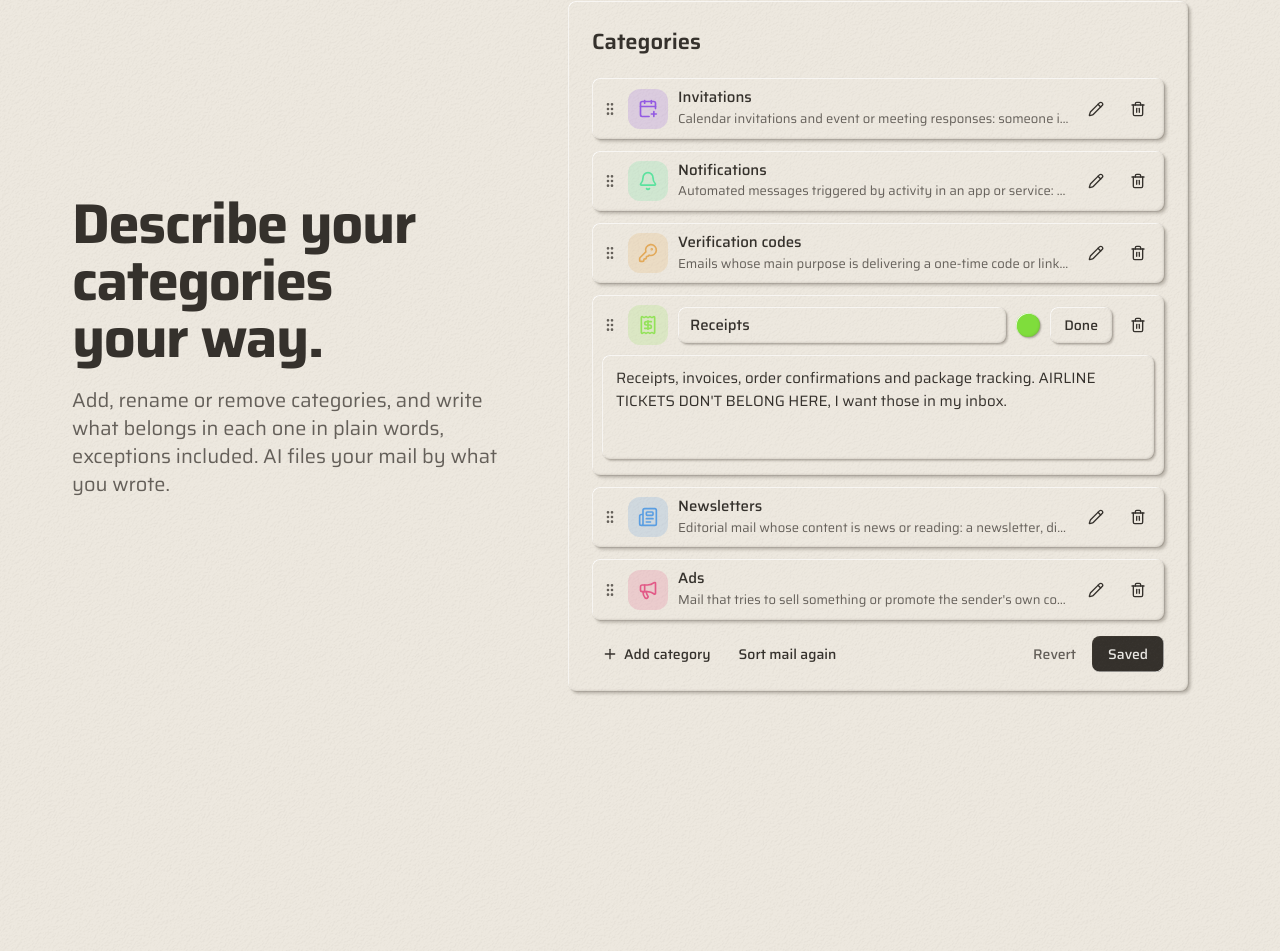
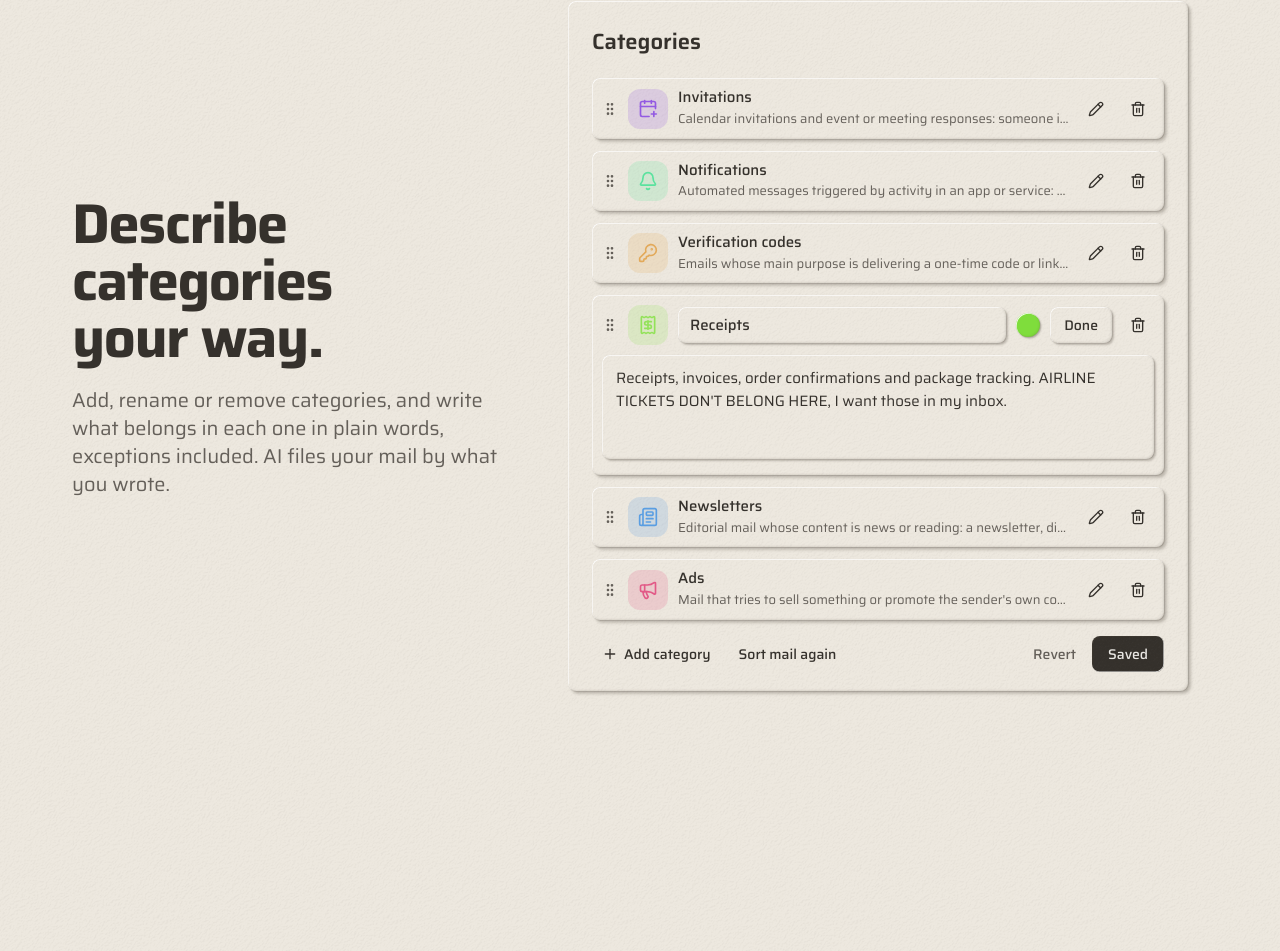
Before and after one commit to nicolasakf/minimail-website, a React (Vite) app: page / in a window 1280 px wide. Shown: the part 5857-6808 px from the top of the page. Built offline with nearby package versions, Linux system fonts and the light colour scheme.

Commit message:
Categories heading: Describe categories your way
Co-Authored-By: Claude Sonnet 5.5 <noreply@anthropic.com>

```diff
--- a/src/scenes/categories.tsx
+++ b/src/scenes/categories.tsx
@@ -29,7 +29,7 @@ export function CategoriesSection() {
     <Section id="categories">
       <div className="grid items-center gap-12 lg:grid-cols-[1fr_640px]">
         <div>
-          <Title>Describe your categories your way.</Title>
+          <Title>Describe categories your way.</Title>
           <Lead className="mt-5">
             Add, rename or remove categories, and write what belongs in each one in plain words, exceptions included. AI files
             your mail by what you wrote.
```
